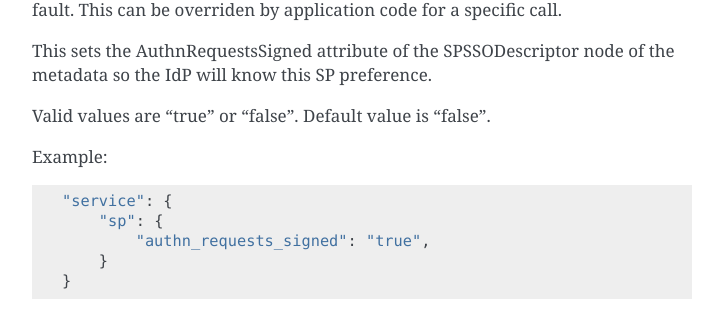
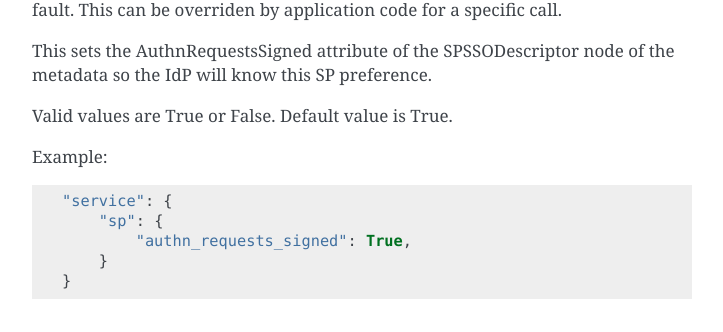
Before and after one commit to IdentityPython/pysaml2, a Sphinx documentation site: the page built from doc/howto/config.rst, in a window 1280 px wide and 1400 px high, scrolled down 8164 px. Shown: the part 156-488 px from the top of the window, without its empty margins (388-1111 px from the left). Built offline with Sphinx 7.4.7, drawn with Linux system fonts in a browser that asks for light colours; pages that are not in the unit, such as notebooks, are missing from menus; some of the changed text lies outside the part shown.

Commit message:
Some configuration parameters values should be True/False not "true"/"false".

```diff
--- a/doc/howto/config.rst
+++ b/doc/howto/config.rst
@@ -351,13 +351,13 @@ by default. This can be overriden by application code for a specific call.
 This sets the AuthnRequestsSigned attribute of the SPSSODescriptor node
 of the metadata so the IdP will know this SP preference.
 
-Valid values are "true" or "false". Default value is "false".
+Valid values are True or False. Default value is True.
 
 Example::
 
     "service": {
         "sp": {
-            "authn_requests_signed": "true",
+            "authn_requests_signed": True,
         }
     }
 
@@ -419,13 +419,13 @@ Indicates if this SP wants the IdP to send the assertions signed. This
 sets the WantAssertionsSigned attribute of the SPSSODescriptor node
 of the metadata so the IdP will know this SP preference.
 
-Valid values are "true" or "false". Default value is "true".
+Valid values are True or False. Default value is True.
 
 Example::
 
     "service": {
         "sp": {
-            "want_assertions_signed": "true",
+            "want_assertions_signed": True,
         }
     }
 
```
Also changed, not shown: other parts of doc/howto/config.rst (+2 -2 lines), 2 other files.
